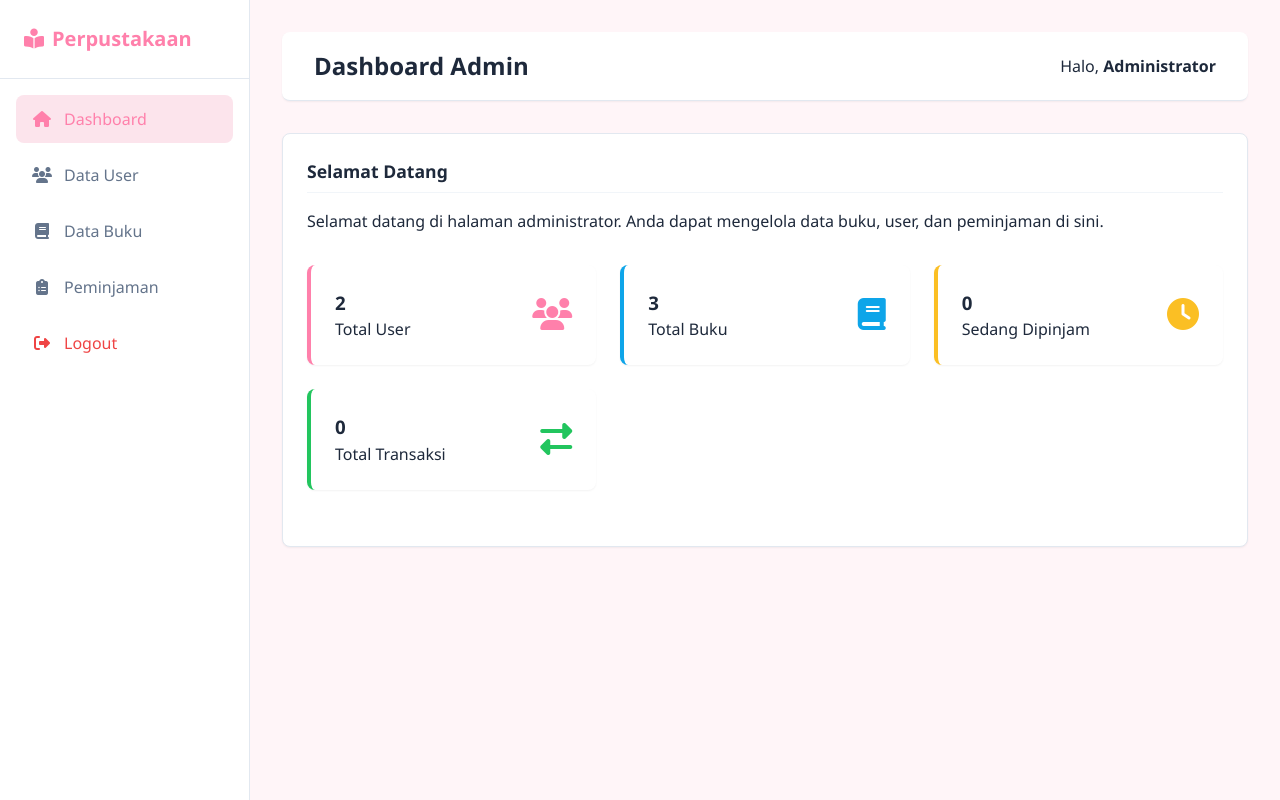
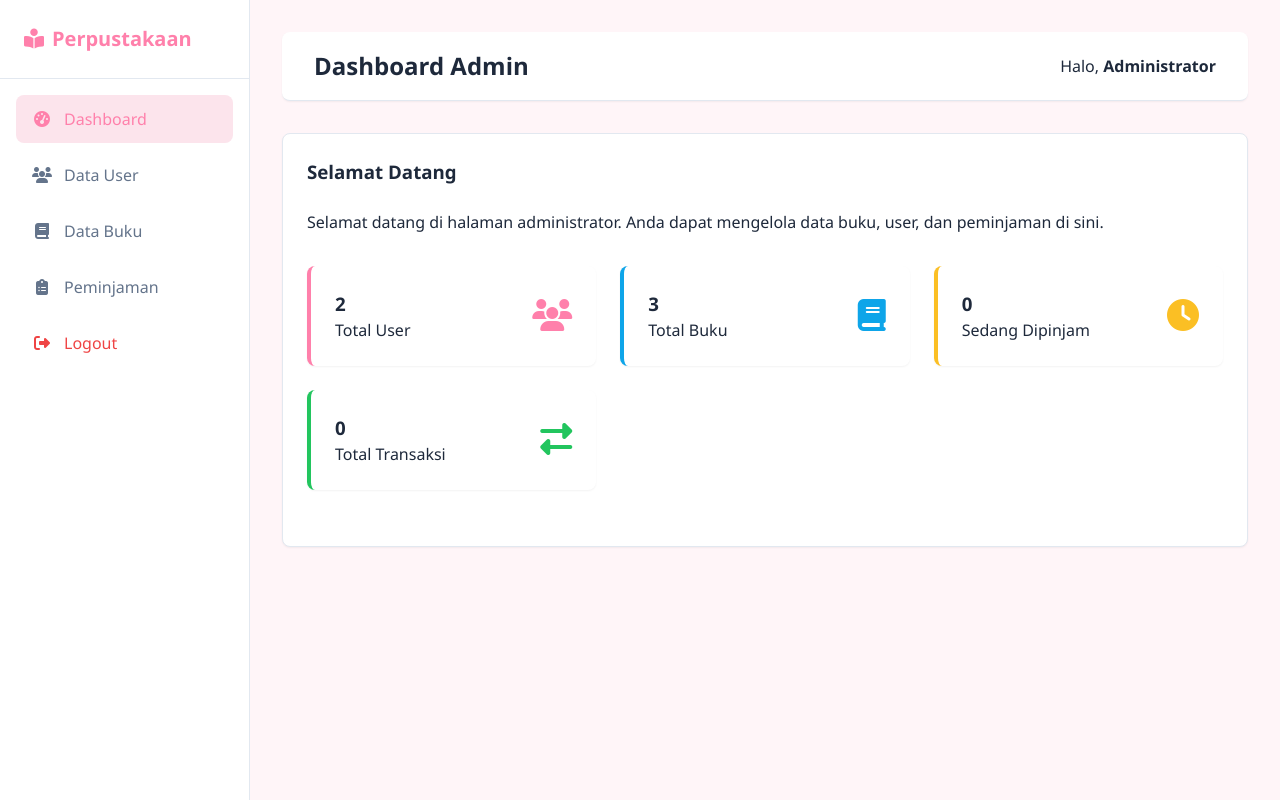
Before and after one commit to zhera2408/zhera-ukk, a PHP site: page /admin/index.php in a window 1280 px wide. Run offline with PHP 8.4, Linux system fonts and the light colour scheme; a user stored in the database is signed in; data comes from the database, SQL or seed files in the repository; data that the repository does not hold is empty.

Commit message:
Force UI refresh with versioning and match clean dashboard layout

```diff
--- a/admin/header.php
+++ b/admin/header.php
@@ -9,7 +9,7 @@ check_admin();
     <meta charset="UTF-8">
     <meta name="viewport" content="width=device-width, initial-scale=1.0">
     <title>Dashboard Admin</title>
-    <link rel="stylesheet" href="<?= base_url('assets/css/style.css?v=1.0'); ?>">
+    <link rel="stylesheet" href="<?= base_url('assets/css/style.css?v=1.2'); ?>">
     <link rel="stylesheet" href="https://cdnjs.cloudflare.com/ajax/libs/font-awesome/6.4.0/css/all.min.css">
 </head>
 <body>
@@ -24,7 +24,7 @@ $current_page = basename(parse_url($_SERVER['REQUEST_URI'] ?? 'index.php', PHP_U
 if ($current_page == 'admin' || $current_page == '')
     $current_page = 'index.php';
 ?>
-                <li><a href="<?= base_url('admin/index.php'); ?>" class="<?=($current_page == 'index.php') ? 'active' : ''; ?>"><i class="fas fa-home"></i> Dashboard</a></li>
+                <li><a href="<?= base_url('admin/index.php'); ?>" class="<?=($current_page == 'index.php') ? 'active' : ''; ?>"><i class="fas fa-tachometer-alt"></i> Dashboard</a></li>
                 <li><a href="<?= base_url('admin/anggota.php'); ?>" class="<?=(strpos($current_page, 'anggota') !== false) ? 'active' : ''; ?>"><i class="fas fa-users"></i> Data User</a></li>
                 <li><a href="<?= base_url('admin/buku.php'); ?>" class="<?=(strpos($current_page, 'buku') !== false) ? 'active' : ''; ?>"><i class="fas fa-book"></i> Data Buku</a></li>
                 <li><a href="<?= base_url('admin/peminjaman.php'); ?>" class="<?=(strpos($current_page, 'peminjaman') !== false || strpos($current_page, 'transaksi') !== false) ? 'active' : ''; ?>"><i class="fas fa-clipboard-list"></i> Peminjaman</a></li>
--- a/admin/index.php
+++ b/admin/index.php
@@ -1,10 +1,8 @@
 <?php require_once 'header.php'; ?>
 
 <div class="card">
-    <div class="card-header">
-        <h3 class="card-title">Selamat Datang</h3>
-    </div>
     <div class="card-body">
+        <h3 style="color: var(--text-primary); margin-bottom: 1.5rem; font-weight: 600;">Selamat Datang</h3>
         <p>Selamat datang di halaman administrator. Anda dapat mengelola data buku, user, dan peminjaman di sini.</p>
 
         <div class="stats-grid" style="margin-top: 2rem;">
--- a/user/header.php
+++ b/user/header.php
@@ -8,7 +8,7 @@ check_login();
     <meta charset="UTF-8">
     <meta name="viewport" content="width=device-width, initial-scale=1.0">
     <title><?= isset($title) ? $title . ' - ' : ''; ?>Dashboard User</title>
-    <link rel="stylesheet" href="<?= base_url('assets/css/style.css?v=1.0'); ?>">
+    <link rel="stylesheet" href="<?= base_url('assets/css/style.css?v=1.2'); ?>">
     <link rel="stylesheet" href="https://cdnjs.cloudflare.com/ajax/libs/font-awesome/6.4.0/css/all.min.css">
 </head>
 <body>
@@ -23,7 +23,7 @@ $current_page = basename(parse_url($_SERVER['REQUEST_URI'] ?? 'index.php', PHP_U
 if ($current_page == 'user' || $current_page == '')
     $current_page = 'index.php';
 ?>
-                <li><a href="<?= base_url('user/index.php'); ?>" class="<?=($current_page == 'index.php') ? 'active' : ''; ?>"><i class="fas fa-home"></i> Dashboard</a></li>
+                <li><a href="<?= base_url('user/index.php'); ?>" class="<?=($current_page == 'index.php') ? 'active' : ''; ?>"><i class="fas fa-tachometer-alt"></i> Dashboard</a></li>
                 <li><a href="<?= base_url('user/buku.php'); ?>" class="<?=($current_page == 'buku.php') ? 'active' : ''; ?>"><i class="fas fa-book"></i> Daftar Buku</a></li>
                 <li><a href="<?= base_url('user/riwayat.php'); ?>" class="<?=($current_page == 'riwayat.php') ? 'active' : ''; ?>"><i class="fas fa-history"></i> Riwayat Pinjam</a></li>
                 <li><a href="<?= base_url('logout.php'); ?>" style="color: var(--danger-color);"><i class="fas fa-sign-out-alt"></i> Logout</a></li>
```
